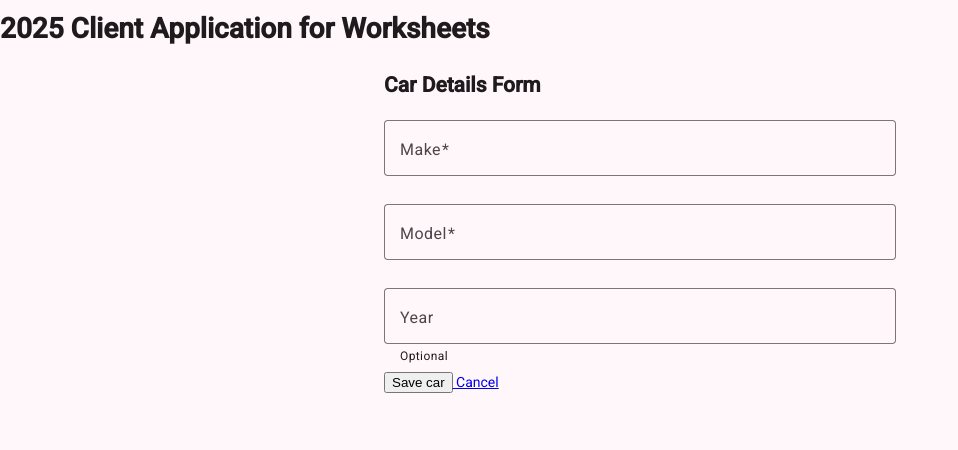
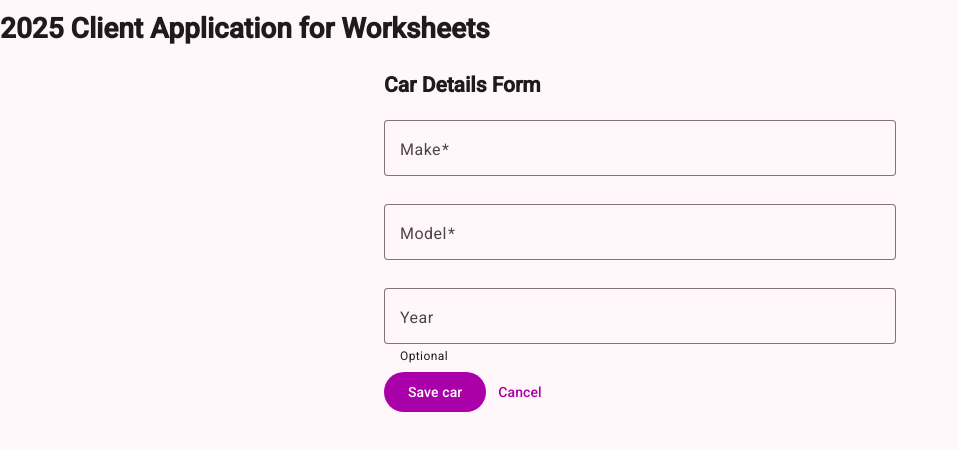
Before and after one commit to S00311239/Angular-Project, an Angular app in the folder angularWS/: page /cars/new in a window 1280 px wide. Shown: the top 450 px of the page, without its empty margins (0-958 px from the left). Built offline with nearby package versions, Linux system fonts and the light colour scheme.

Commit message:
Worksheet 4 Task 4: Buttons Progress and Feedback

```diff
--- a/angularWS/src/app/features/cars/pages/car-form/car-form.html
+++ b/angularWS/src/app/features/cars/pages/car-form/car-form.html
@@ -44,10 +44,10 @@
      @if (saveError(); as message) { <p role="alert">{{ message }}</p> }
 
     <div class="button-group">
-        <button type="submit" [disabled]="saving()">
+        <button matButton="filled" type="submit" [disabled]="saving()">
             {{saving() ? 'Saving...' : 'Save car'}}
         </button>
-        <a routerLink="/cars"> Cancel</a>
+        <a matButton routerLink="/cars">Cancel</a>
     </div>
 
 </form>
```
